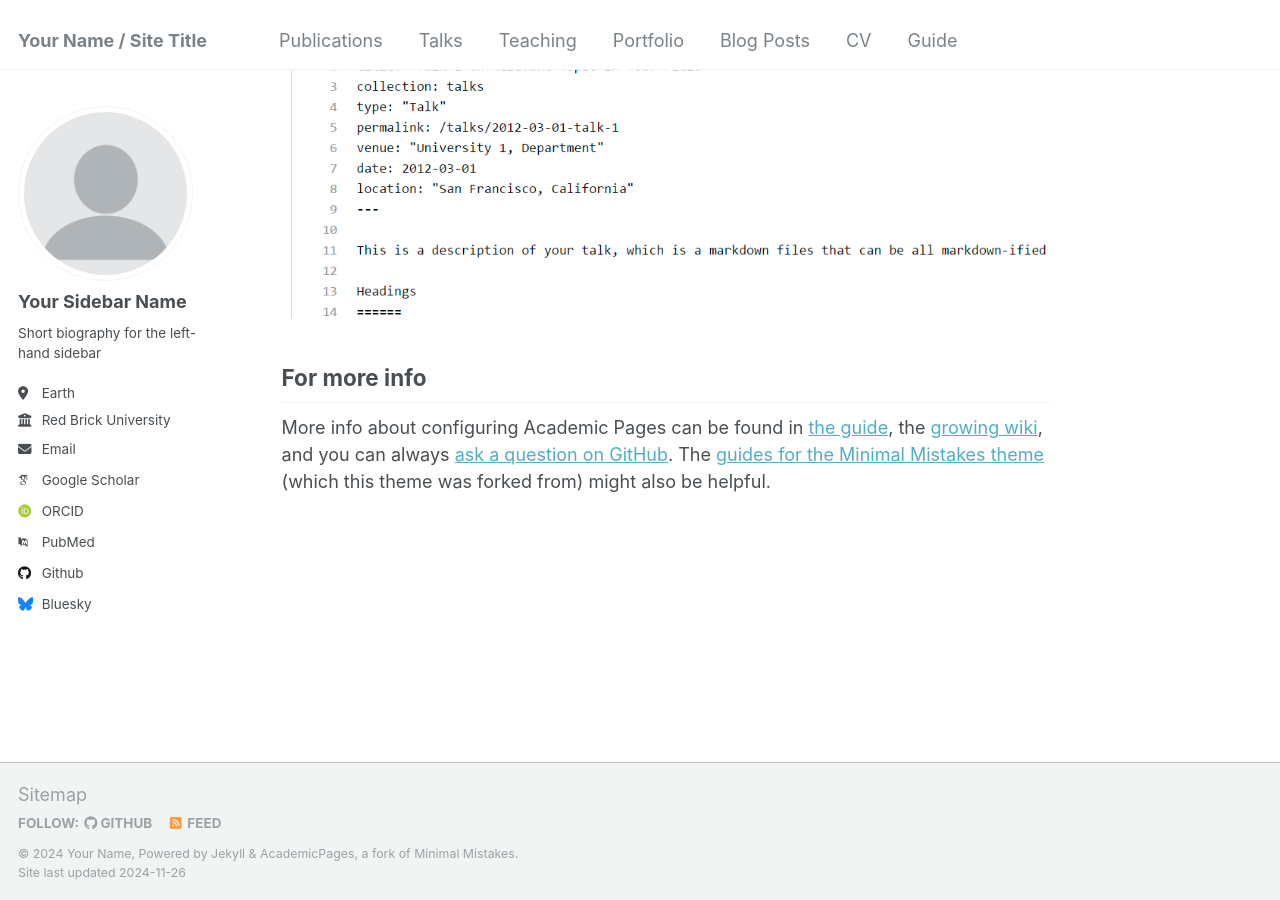
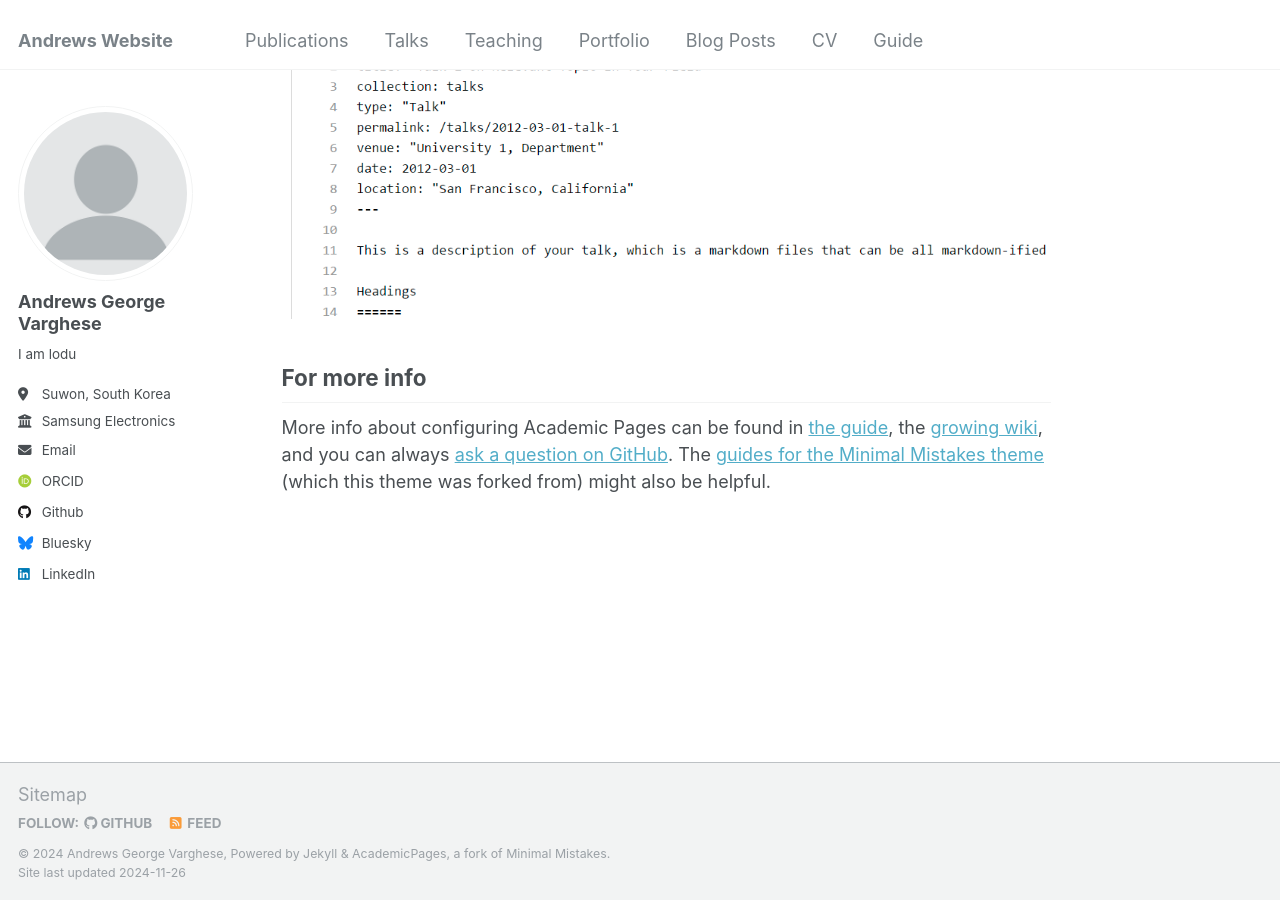
Before and after one commit to asgv123/asgv123.github.io, a Jekyll site: the page built from _pages/about.md, in a window 1280 px wide and 900 px high, scrolled down 2643 px. Built offline with Jekyll 4.4.1, drawn with Linux system fonts in a browser that asks for light colours; some web fonts are replaced.

Commit message:
Update _config.yml

```diff
--- a/_config.yml
+++ b/_config.yml
@@ -8,9 +8,9 @@
 
 # Basic Site Settings
 locale                   : "en-US"
-title                    : "Your Name / Site Title"
+title                    : "Andrews Website"
 title_separator          : "-"
-name                     : &name "Your Name"
+name                     : &name "Andrews George Varghese"
 description              : &description "personal description"
 url                      : https://asgv123.github.io # the base hostname & protocol for your site e.g. "https://[your GitHub username].github.io"
 baseurl                  : "" # the subpath of your site, e.g. "/blog"
@@ -22,21 +22,21 @@ repository               : "academicpages/academicpages.github.io"
 author:
   # Biographic information
   avatar           : "profile.png"
-  name             : "Your Sidebar Name"
+  name             : "Andrews George Varghese"
   pronouns         : # example: "she/her"
-  bio              : "Short biography for the left-hand sidebar"
-  location         : "Earth"
-  employer         : "Red Brick University"
+  bio              : "I am lodu"
+  location         : "Suwon, South Korea"
+  employer         : "Samsung Electronics"
   uri              : # URL
-  email            : "none@example.org"
+  email            : "asgv321.grad@gmail.com"
 
   # Academic websites
   arxiv            : # URL - Update with the correct link to your profile
-  googlescholar    : "https://scholar.google.com/citations?user=PS_CX0AAAAAJ"
+  googlescholar    : #"https://scholar.google.com/citations?user=PS_CX0AAAAAJ"
   impactstory      : # URL
   orcid            : "http://orcid.org/yourorcidurl"
   semantic         : # URL
-  pubmed           : "https://www.ncbi.nlm.nih.gov/pubmed/?term=john+snow"
+  pubmed           : #"https://www.ncbi.nlm.nih.gov/pubmed/?term=john+snow"
   researchgate     : # URL
   scopus           : # URL
 
@@ -44,7 +44,7 @@ author:
   bitbucket        : # Username - Update with your username on the site
   codepen          : # Username
   dribbble         : # Username
-  github           : "academicpages"
+  github           : "asgv123"
   kaggle           : # Username
   stackoverflow    : # User number or user number and name (i.e., use "1" or "1/jeff-atwood")
 
@@ -58,7 +58,7 @@ author:
   keybase          : # Username
   instagram        : # Username
   lastfm           : # Username
-  linkedin         : # Username
+  linkedin         : "Andrews Varghese"
   mastodon         : # URL
   medium           : # URL
   pinterest        : # Username
```
